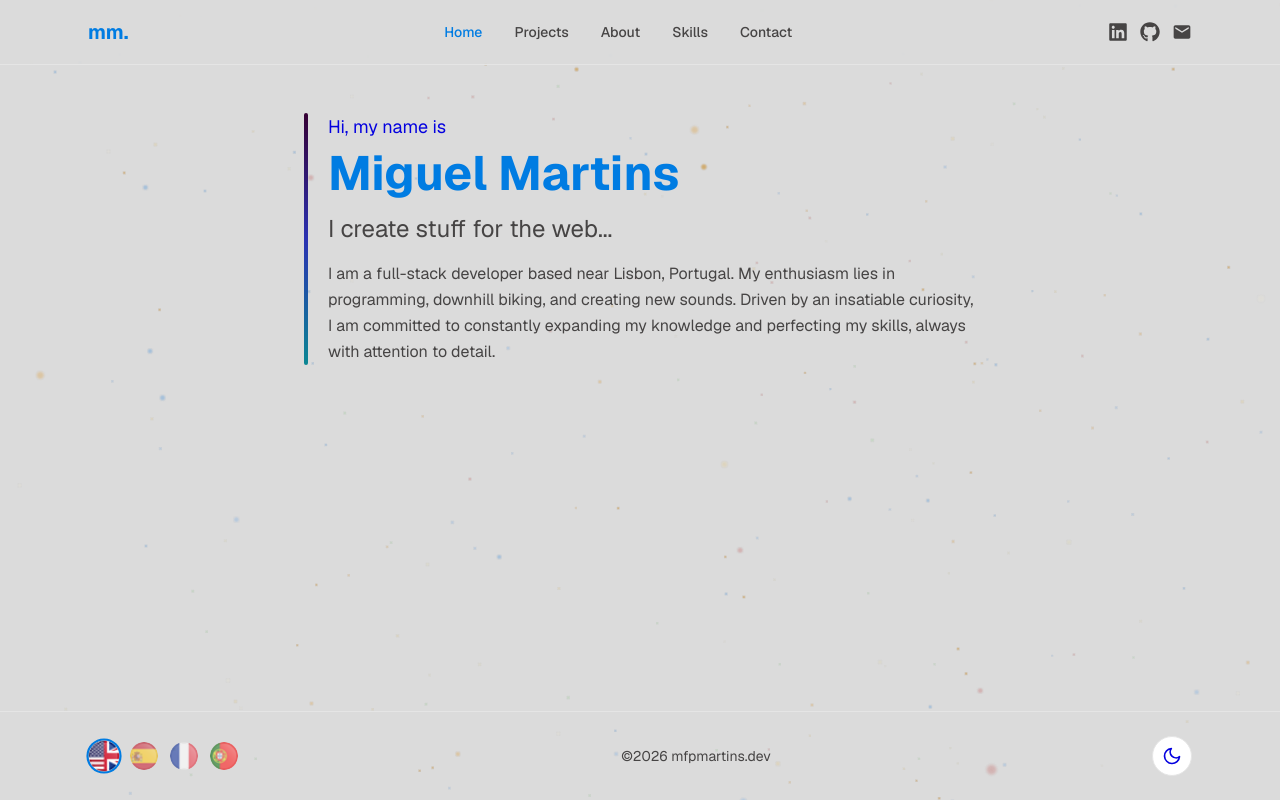
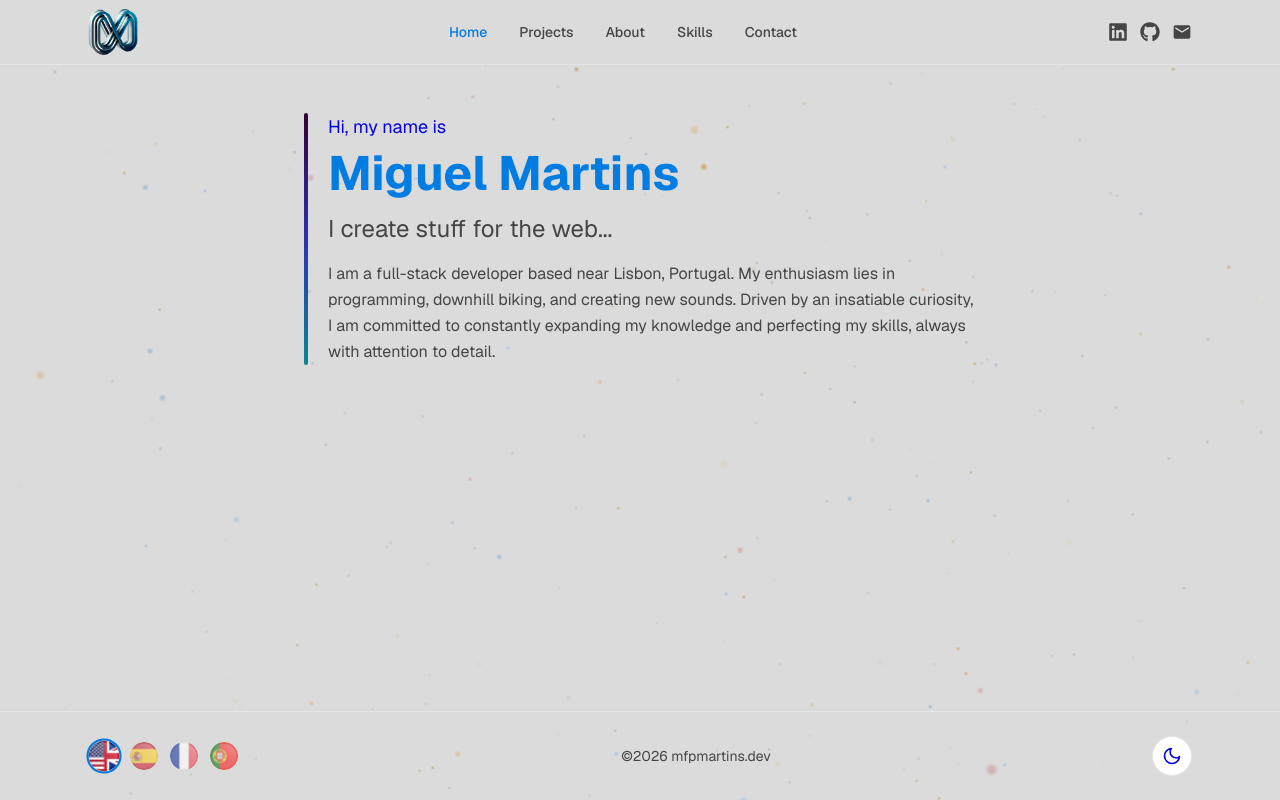
Before and after one commit to chuinga/mfpmartins.dev, a Next.js app: page / in a window 1280 px wide. Built offline with nearby package versions, Linux system fonts and the light colour scheme.

Commit message:
Add logo, visibility API pause for Three.js background

```diff
--- a/src/components/navigation/NavigationBar.tsx
+++ b/src/components/navigation/NavigationBar.tsx
@@ -1,6 +1,7 @@
 'use client'
 
 import Link from 'next/link'
+import Image from 'next/image'
 import { NavLinks } from './NavLinks'
 import { SocialIcons } from './SocialIcons'
 import { MobileMenu } from './MobileMenu'
@@ -9,12 +10,15 @@ export function NavigationBar(): React.ReactNode {
   return (
     <header className="sticky top-0 z-40 w-full border-b border-card-border bg-nav-bg backdrop-blur-md">
       <div className="mx-auto flex h-16 max-w-6xl items-center justify-between px-4 sm:px-6">
-        <Link
-          href="/"
-          className="text-xl font-bold text-title2 hover:text-title1 transition-colors"
-          aria-label="Home"
-        >
-          mm.
+        <Link href="/" aria-label="Home">
+          <Image
+            src="/images/logo.webp"
+            alt="mfpmartins.dev logo"
+            width={50}
+            height={50}
+            className="hover:opacity-80 transition-opacity"
+            priority
+          />
         </Link>
 
         <div className="hidden md:block">
--- a/src/components/three/ThreeBackground.tsx
+++ b/src/components/three/ThreeBackground.tsx
@@ -1,6 +1,6 @@
 'use client'
 
-import { useState, useEffect, Suspense } from 'react'
+import { useState, useEffect, useRef, Suspense } from 'react'
 import { Canvas } from '@react-three/fiber'
 import { ParticleField } from './ParticleField'
 
@@ -18,15 +18,24 @@ function isWebGLAvailable(): boolean {
 
 export function ThreeBackground(): React.ReactNode {
   const [supportsWebGL, setSupportsWebGL] = useState<boolean | null>(null)
+  const [isVisible, setIsVisible] = useState(true)
+  const canvasRef = useRef<HTMLCanvasElement>(null)
 
   useEffect(() => {
     setSupportsWebGL(isWebGLAvailable())
   }, [])
 
-  // Still loading check
+  // Pause rendering when tab is not visible
+  useEffect(() => {
+    function handleVisibilityChange(): void {
+      setIsVisible(!document.hidden)
+    }
+    document.addEventListener('visibilitychange', handleVisibilityChange)
+    return () => document.removeEventListener('visibilitychange', handleVisibilityChange)
+  }, [])
+
   if (supportsWebGL === null) return null
 
-  // Fallback gradient for non-WebGL devices
   if (!supportsWebGL) {
     return (
       <div
@@ -43,9 +52,10 @@ export function ThreeBackground(): React.ReactNode {
   return (
     <div className="fixed inset-0 -z-10">
       <Canvas
+        ref={canvasRef}
         camera={{ position: [0, 0, 5], fov: 75 }}
         dpr={[1, 1.5]}
-        frameloop="always"
+        frameloop={isVisible ? 'always' : 'never'}
         style={{ background: 'transparent' }}
       >
         <Suspense fallback={null}>
```
Also changed, not shown: public/images/logo.webp (added).
